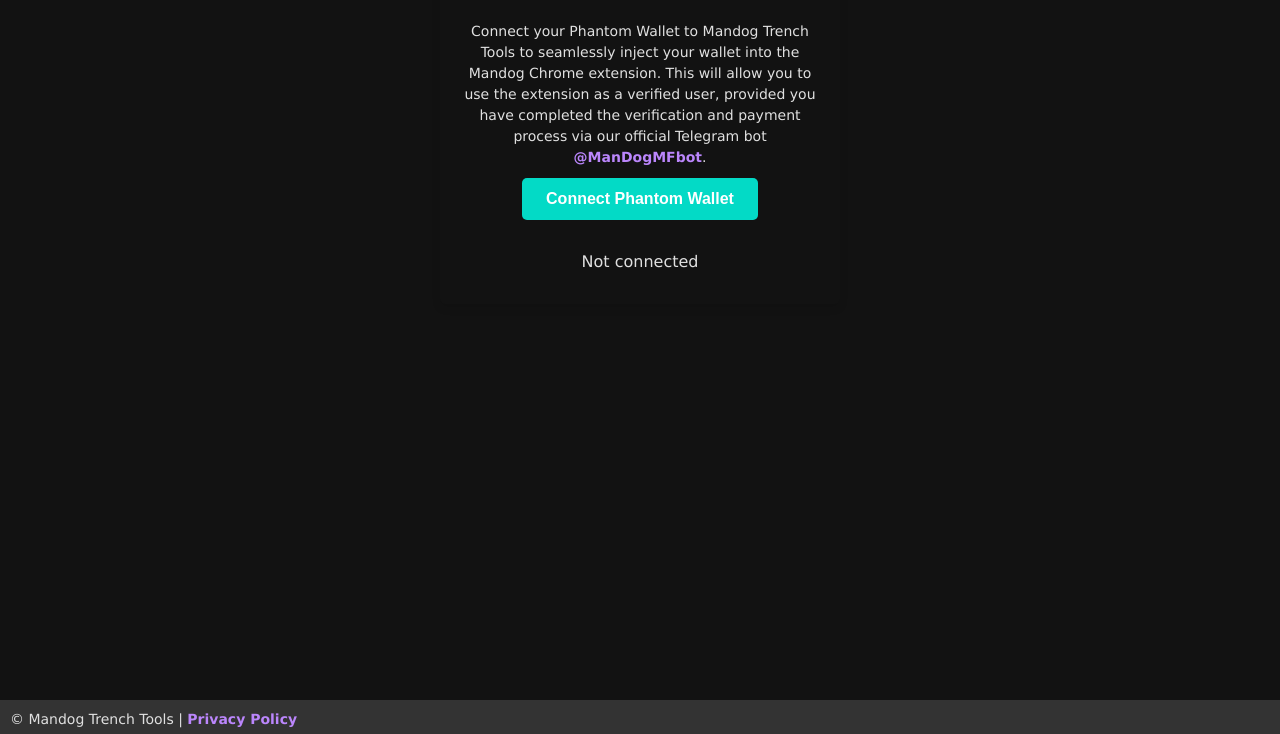
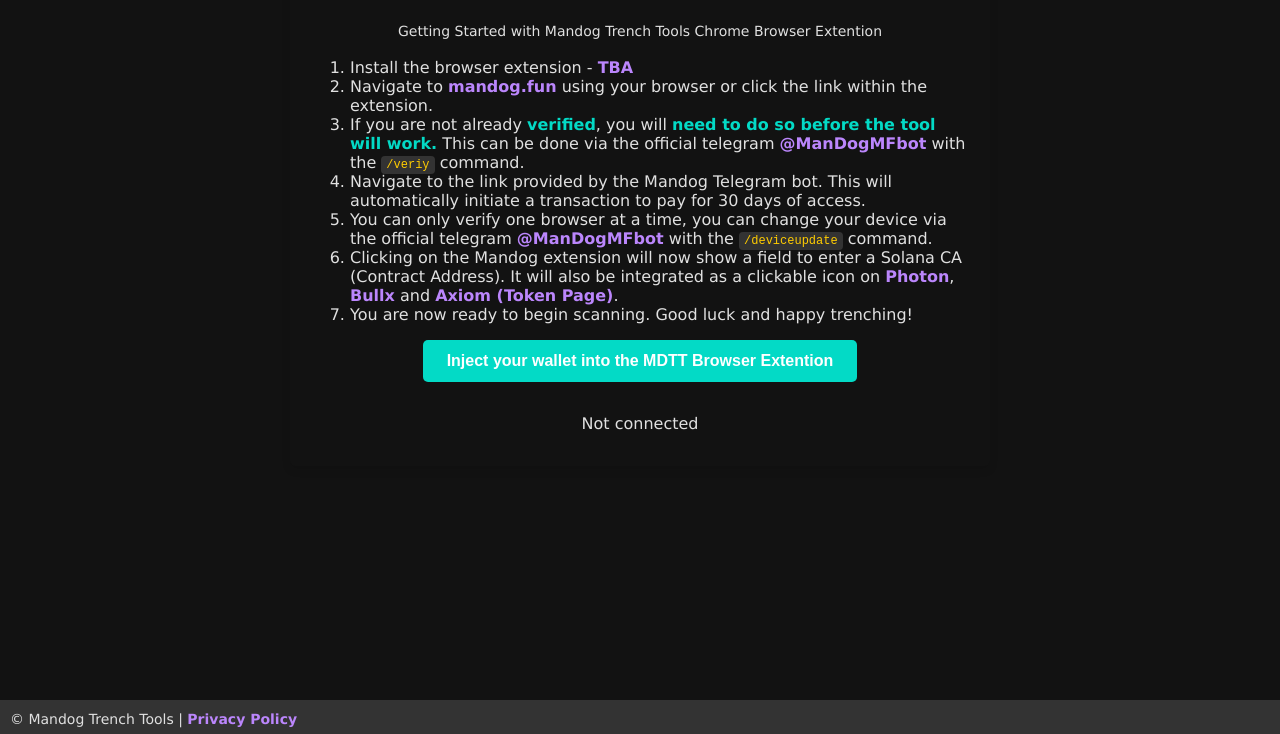
Before and after one commit to koiX69420/scanner, a website built with webpack: page frontend/public/index.html in a window 1280 px wide. Shown: the part 66-800 px from the top of the page. Built offline with nearby package versions, Linux system fonts and the light colour scheme.

Commit message:
add tutorial to homepage

```diff
--- a/frontend/public/index.html
+++ b/frontend/public/index.html
@@ -12,10 +12,21 @@
 
     <div class = "main-container">
         <h2>Mandog Trench Tools</h2>
-        <p>Connect your Phantom Wallet to Mandog Trench Tools to seamlessly inject your wallet into the Mandog Chrome extension. This will allow you to use the extension as a verified user, provided you have completed the verification and payment process via our official Telegram bot <a href="https://t.me/ManDogMFbot?start=verify" target="_blank" rel="noopener noreferrer">@ManDogMFbot</a>.</p>
-
+        <!-- Tutorial Section -->
+        <div class="tutorial-section">
+            <p>Getting Started with Mandog Trench Tools Chrome Browser Extention</p>
+            <ol>
+                <li>Install the browser extension - <a href="https://mandog.fun" target="_blank" rel="noopener noreferrer">TBA</a></li>
+                <li>Navigate to <a href="https://mandog.fun" target="_blank" rel="noopener noreferrer">mandog.fun</a> using your browser or click the link within the extension.</li>
+                <li>If you are not already <b>verified</b>, you will <b>need to do so before the tool will work.</b> This can be done via the official telegram <a href="https://t.me/ManDogMFbot?start=verify" target="_blank" rel="noopener noreferrer">@ManDogMFbot</a> with the <code>/veriy</code> command.</li>
+                <li>Navigate to the link provided by the Mandog Telegram bot. This will automatically initiate a transaction to pay for 30 days of access.</li>
+                <li>You can only verify one browser at a time, you can change your device via the official telegram <a href="https://t.me/ManDogMFbot?start=deviceupdate" target="_blank" rel="noopener noreferrer">@ManDogMFbot</a> with the <code>/deviceupdate</code> command.</li></li>
+                <li>Clicking on the Mandog extension will now show a field to enter a Solana CA (Contract Address). It will also be integrated as a clickable icon on <a href="https://photon-sol.tinyastro.io/en/memescope" target="_blank" rel="noopener noreferrer">Photon</a>, <a href="https://bullx.io/pump-vision" target="_blank" rel="noopener noreferrer">Bullx</a> and <a href="https://axiom.trade/pulse" target="_blank" rel="noopener noreferrer">Axiom (Token Page)</a>.</li>
+                <li>You are now ready to begin scanning. Good luck and happy trenching!</li>
+            </ol>
+        </div>
         <!-- Phantom Wallet Login Button -->
-        <button id="connectWallet">Connect Phantom Wallet</button>
+        <button id="connectWallet">Inject your wallet into the MDTT Browser Extention</button>
 
         <!-- Display Wallet Address -->
         <p id="status">Not connected</p>
--- a/frontend/public/styles/style.css
+++ b/frontend/public/styles/style.css
@@ -20,13 +20,13 @@
     align-items: center;
     flex-direction: column; /* Align children vertically */
     justify-content: flex-start; /* Align to the top */
-    min-width: 400px;
+    min-width: 700px;
     height: 100vh;
 }
 
 /* Main container to hold all content */
 .main-container {
-    width: 400px;
+    width: 700px;
     height: auto;
     padding: 20px;
     box-sizing: border-box;
```
Also changed, not shown: 1 other file.
